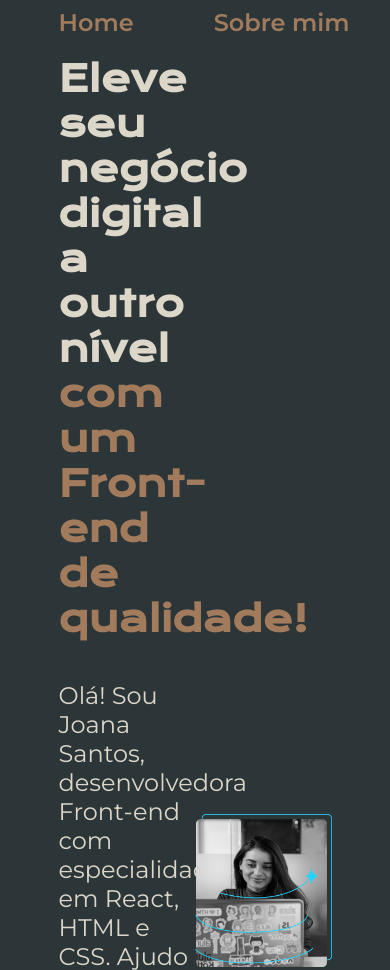
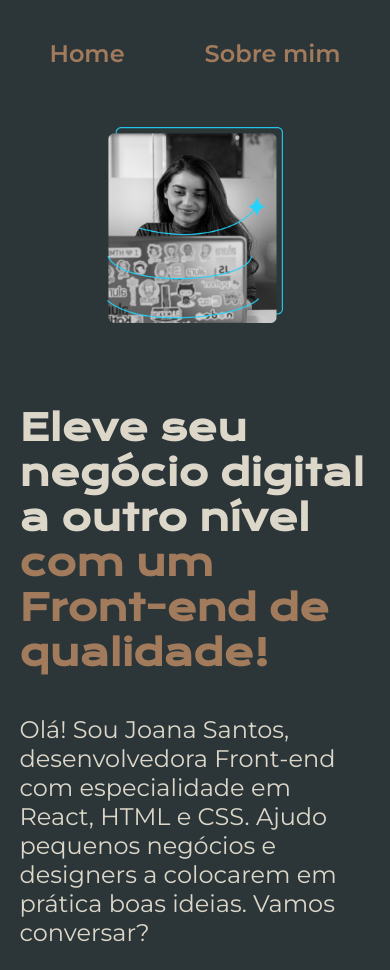
Before and after one commit to GeovaneFarias/alura-projeto2-html, a plain HTML site: page index.html in a window 390 px wide. Shown: the top 970 px of the page. Drawn offline with nearby package versions, Linux system fonts and the light colour scheme.

Commit message:
responsivo

```diff
--- a/style/style.css
+++ b/style/style.css
@@ -49,6 +49,7 @@ body{
     display: flex;
     align-items: center;
     justify-content: space-between;
+    gap: 82px;
 }
 
 .conteiner__conteudo{
@@ -121,3 +122,23 @@ body{
 .imagem{
     width: 50%
 }
+
+@media (max-width: 1200px){
+    .cabecalho{
+        padding: 10%;
+    }
+
+    .cabecalho-menu{
+        justify-content: center;
+    }
+
+    .container{
+        flex-direction: column-reverse;
+        padding: 5%;
+    }
+
+    .conteiner__conteudo{
+        width: auto;
+    }
+
+}
```
